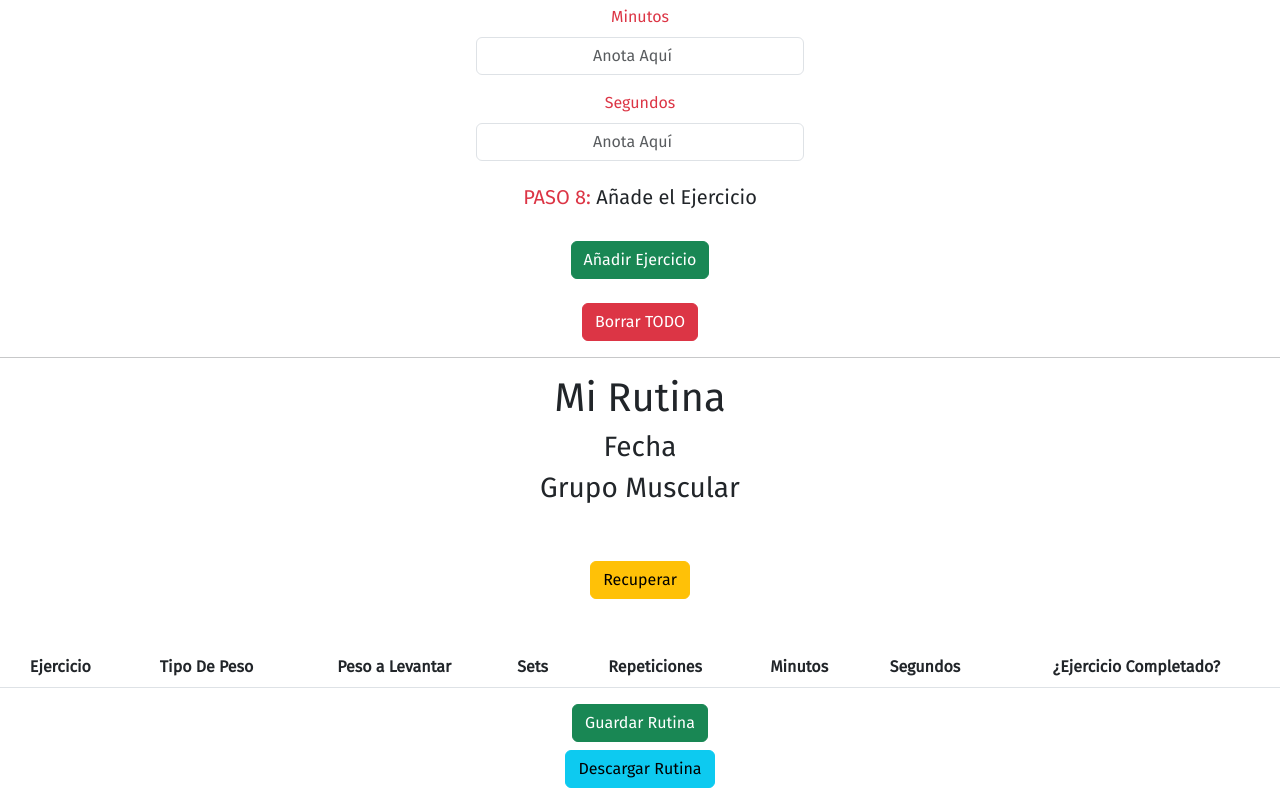
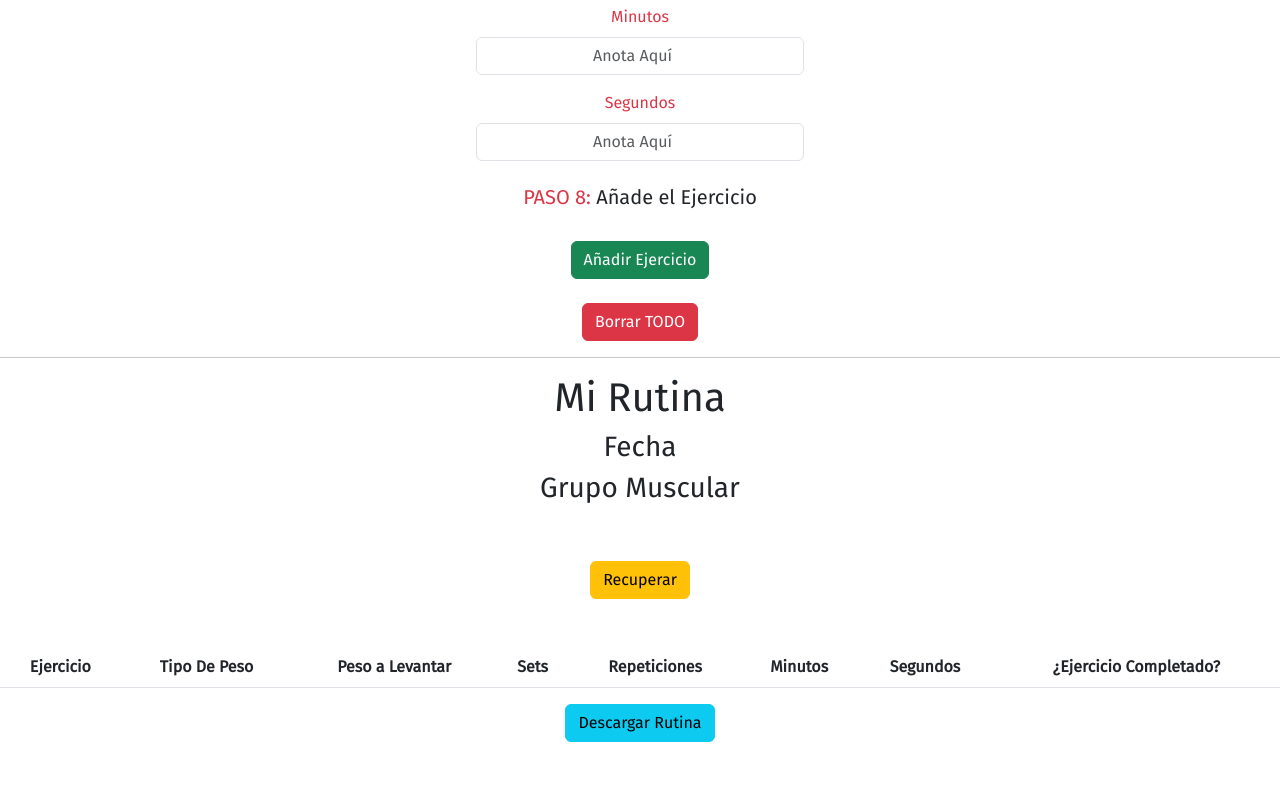
Before and after one commit to jaysenhl/Rutinas, a website: page index.html in a window 1280 px wide. Shown: the part 895-1683 px from the top of the page. After the commit the page ends 1637 px from the top, so only its background shows below. Drawn offline with nearby package versions, Linux system fonts and the light colour scheme; some packages are replaced by stand-ins of ours; no server answers; a script that the page names is missing.

Commit message:
Removi el boton de guardar

```diff
--- a/index.html
+++ b/index.html
@@ -86,7 +86,6 @@
     </table>
 </section>
 <div class="container text-center">
-    <button onclick="sendTableToFirestore()" class="btn btn-success mb-2">Guardar Rutina</button><br>
     <button onclick="downloadTableAsCSV()" class="btn btn-info">Descargar Rutina</button>
 </div>
 
```
